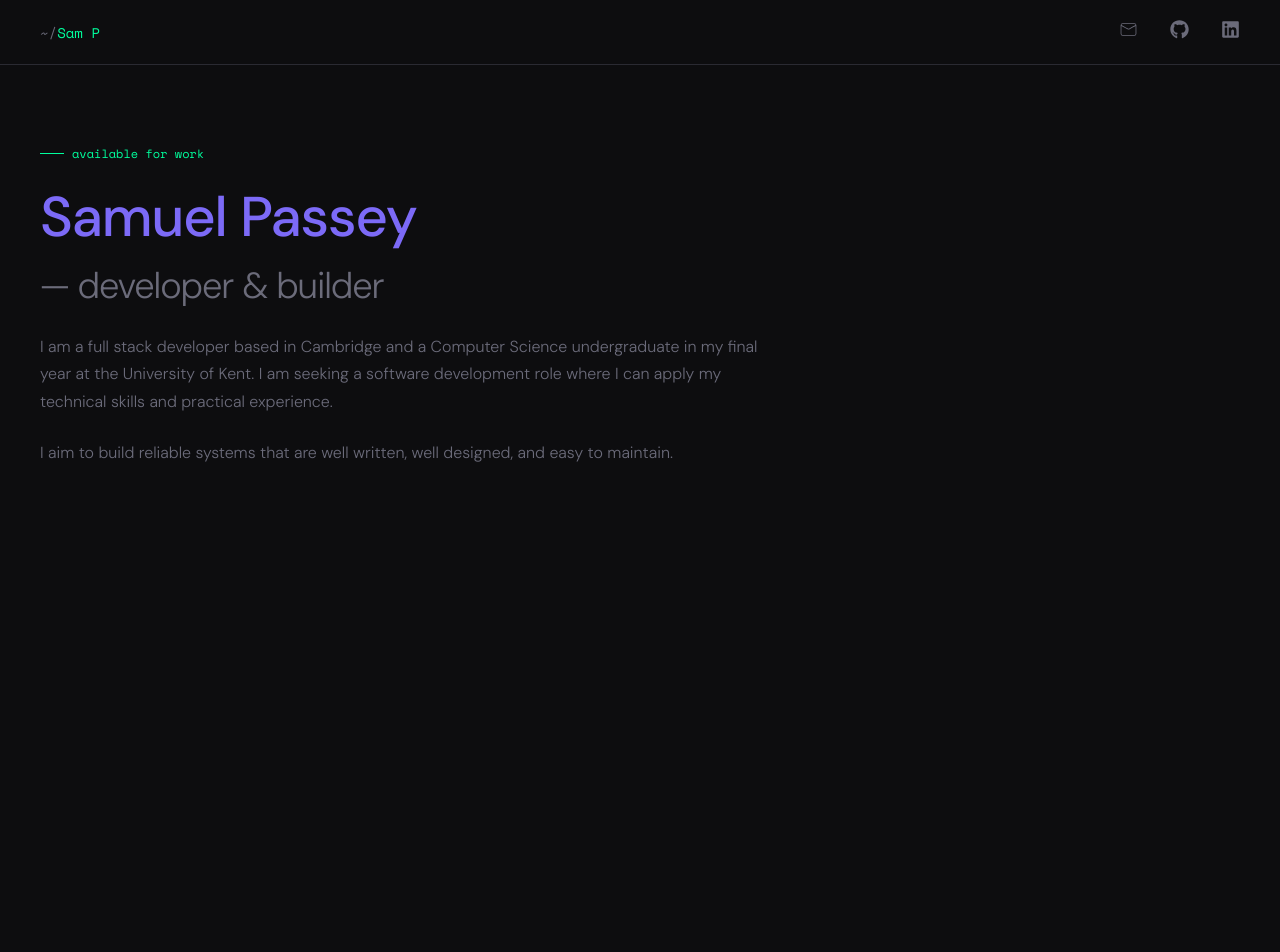
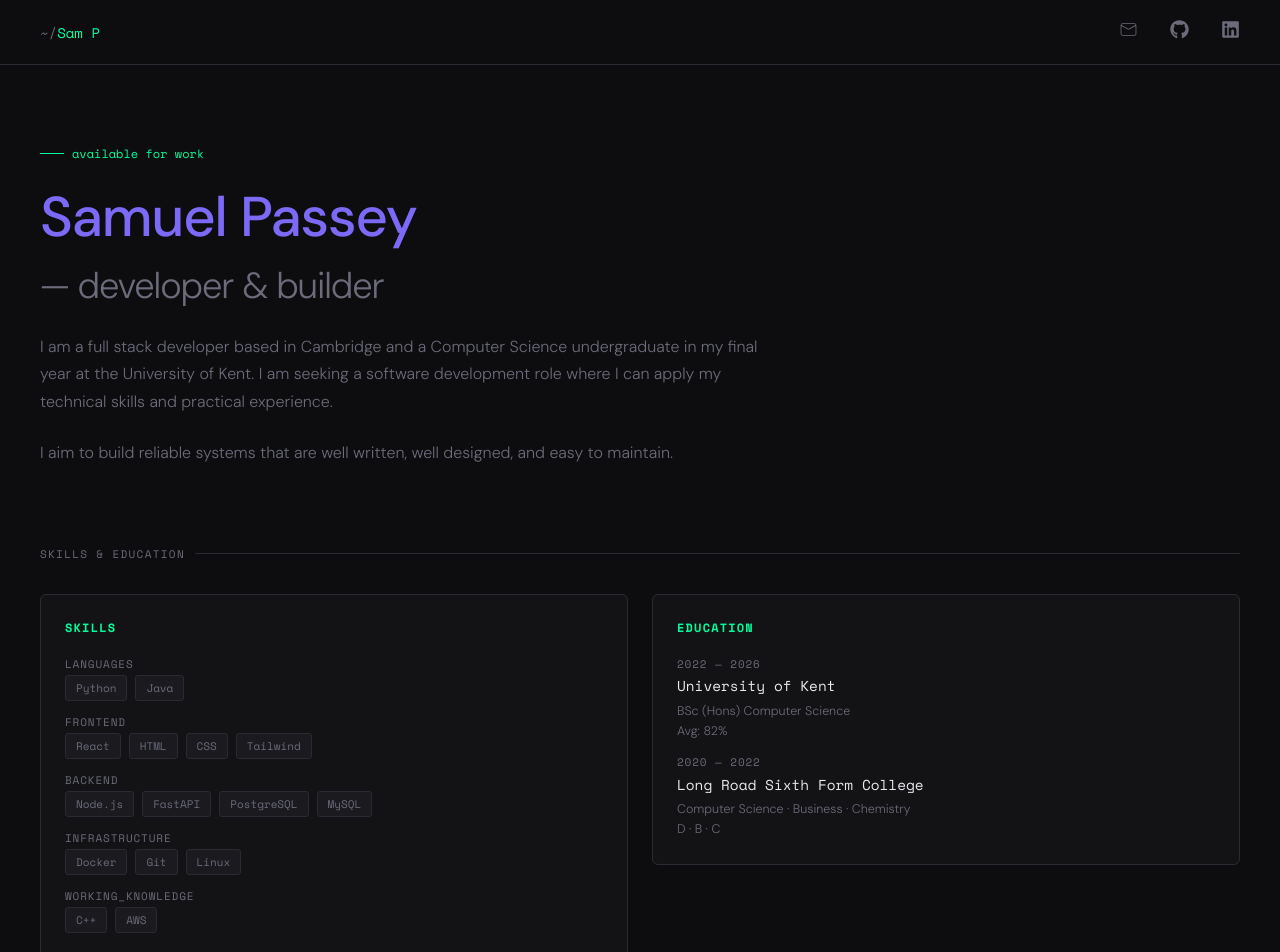
Before and after one commit to 5amp12/Portfolio, a React app: page / in a window 1280 px wide. Shown: the top 952 px of the page. Before the commit the page ends 800 px from the top, so only its background shows below. Built offline with nearby package versions, Linux system fonts and the light colour scheme; the HTML template or start-up script is replaced by a standard one.

Commit message:
feat: skills and education section

```diff
--- a/src/pages/Home.css
+++ b/src/pages/Home.css
@@ -131,3 +131,150 @@ h1 .sub {
   gap: 12px;
   flex-wrap: wrap;
 }
+
+
+/* ─── Sections (shared) ─────────────────────────────────────── */
+
+section {
+  padding: 1.5rem 2.5rem;
+  /* border-bottom: 1px solid var(--border); */
+}
+
+.section-label {
+  display: flex;
+  align-items: center;
+  gap: 10px;
+  margin-bottom: 2rem;
+  font-family: var(--mono);
+  font-size: 11px;
+  color: var(--muted);
+  letter-spacing: 0.12em;
+  text-transform: uppercase;
+}
+
+.section-label::after {
+  content: '';
+  flex: 1;
+  height: 1px;
+  background: var(--border);
+}
+
+
+/* ─── About ─────────────────────────────────────────────────── */
+
+.about-grid {
+  display: grid;
+  grid-template-columns: 1fr 1fr;
+  gap: 1.5rem;
+  align-items: start;
+}
+
+.skills-box {
+  background: var(--surface);
+  border: 1px solid var(--border);
+  border-radius: 6px;
+  padding: 1.5rem;
+}
+
+.skills-title {
+  font-family: var(--mono);
+  font-size: 12px;
+  color: var(--accent);
+  letter-spacing: 0.1em;
+  text-transform: uppercase;
+  margin-bottom: 1.25rem;
+}
+
+.skill-group {
+  margin-bottom: 0.8rem;
+}
+
+.skill-group:last-child {
+  margin-bottom: 0;
+}
+
+.skill-category {
+  display: block;
+  font-family: var(--mono);
+  font-size: 11px;
+  color: var(--muted);
+  text-transform: uppercase;
+  letter-spacing: 0.08em;
+  margin-bottom: 0.2rem;
+}
+
+.stack {
+  display: flex;
+  flex-wrap: wrap;
+  gap: 8px;
+  margin-top: 0.2rem;
+}
+
+.tag {
+  padding: 4px 10px;
+  background: var(--surface2);
+  border: 1px solid var(--border);
+  border-radius: 3px;
+  font-family: var(--mono);
+  font-size: 11px;
+  color: var(--muted);
+}
+
+.edu-institution {
+  font-size: 0.9rem;
+  color: var(--text);
+  font-family: var(--mono);
+  margin-bottom: 0.35rem;
+}
+
+.edu-detail {
+  font-size: 0.78rem;
+  color: var(--muted);
+  line-height: 1.6;
+}
+
+/* ─── Experience ────────────────────────────────────────────── */
+
+.experience-list {
+  display: flex;
+  flex-direction: column;
+  gap: 0;
+}
+
+.experience-card {
+  display: grid;
+  grid-template-columns: 160px 1fr;
+  gap: 1.5rem;
+  padding: 1.5rem 0;
+  border-bottom: 1px solid var(--border);
+}
+
+.experience-card:first-child {
+  border-top: 1px solid var(--border);
+}
+
+.experience-date {
+  font-family: var(--mono);
+  font-size: 11px;
+  color: var(--muted);
+  padding-top: 3px;
+}
+
+.experience-role {
+  font-size: 0.95rem;
+  color: var(--text);
+  font-family: var(--mono);
+  margin-bottom: 0.2rem;
+}
+
+.experience-company {
+  font-size: 0.8rem;
+  color: var(--accent2);
+  margin-bottom: 0.6rem;
+}
+
+.experience-desc {
+  font-size: 0.82rem;
+  color: var(--muted);
+  line-height: 1.7;
+}
--- a/src/pages/Home.jsx
+++ b/src/pages/Home.jsx
@@ -3,6 +3,15 @@ import { CiMail } from 'react-icons/ci'
 import { FaLinkedin, FaGithub } from 'react-icons/fa'
 
 export default function App() {
+    const skills = {
+        languages:      ['Python', 'Java'],
+        frontend:       ['React', 'HTML', 'CSS', 'Tailwind'],
+        backend:        ['Node.js', 'FastAPI', 'PostgreSQL', 'MySQL'],
+        infrastructure: ['Docker', 'Git', 'Linux'],
+        Working_Knowledge: ['C++', 'AWS' ]
+    }
+
+
   return (
     <>
       <nav>
@@ -23,6 +32,41 @@ export default function App() {
         <p className="hero-sub">I am a full stack developer based in Cambridge and a Computer Science undergraduate in my final year at the University of Kent. I am seeking a software development role where I can apply my technical skills and practical experience. </p>
         <p className="hero-sub">I aim to build reliable systems that are well written, well designed, and easy to maintain.</p>
       </div>
+
+      <section id="about">
+        <div className="section-label">Skills & Education</div>
+        <div className="about-grid">
+            {/*Skills section*/}
+            <div className="skills-box">
+                <h3 className="skills-title">skills</h3>
+                {Object.entries(skills).map(([category, items]) => (
+                    <div key={category} className="skill-group">
+                        <span className="skill-category">{category}</span>
+                        <div className="stack">
+                            {items.map(i => <span key={i} className="tag">{i}</span>)}
+                        </div>
+                    </div>
+                ))}
+            </div>
+
+            {/*Education*/}
+            <div className="skills-box">
+                <h3 className="skills-title">education</h3>
+                <div className="skill-group">
+                    <span className="skill-category">2022 — 2026</span>
+                    <p className="edu-institution">University of Kent</p>
+                    <p className="edu-detail">BSc (Hons) Computer Science</p>
+                    <p className="edu-detail">Avg: 82%</p>
+                </div>
+                <div className="skill-group">
+                    <span className="skill-category">2020 — 2022</span>
+                    <p className="edu-institution">Long Road Sixth Form College</p>
+                    <p className="edu-detail">Computer Science · Business · Chemistry</p>
+                    <p className="edu-detail">D · B · C</p>
+                </div>
+            </div>
+        </div>
+      </section>
     </>
   )
 }
```
